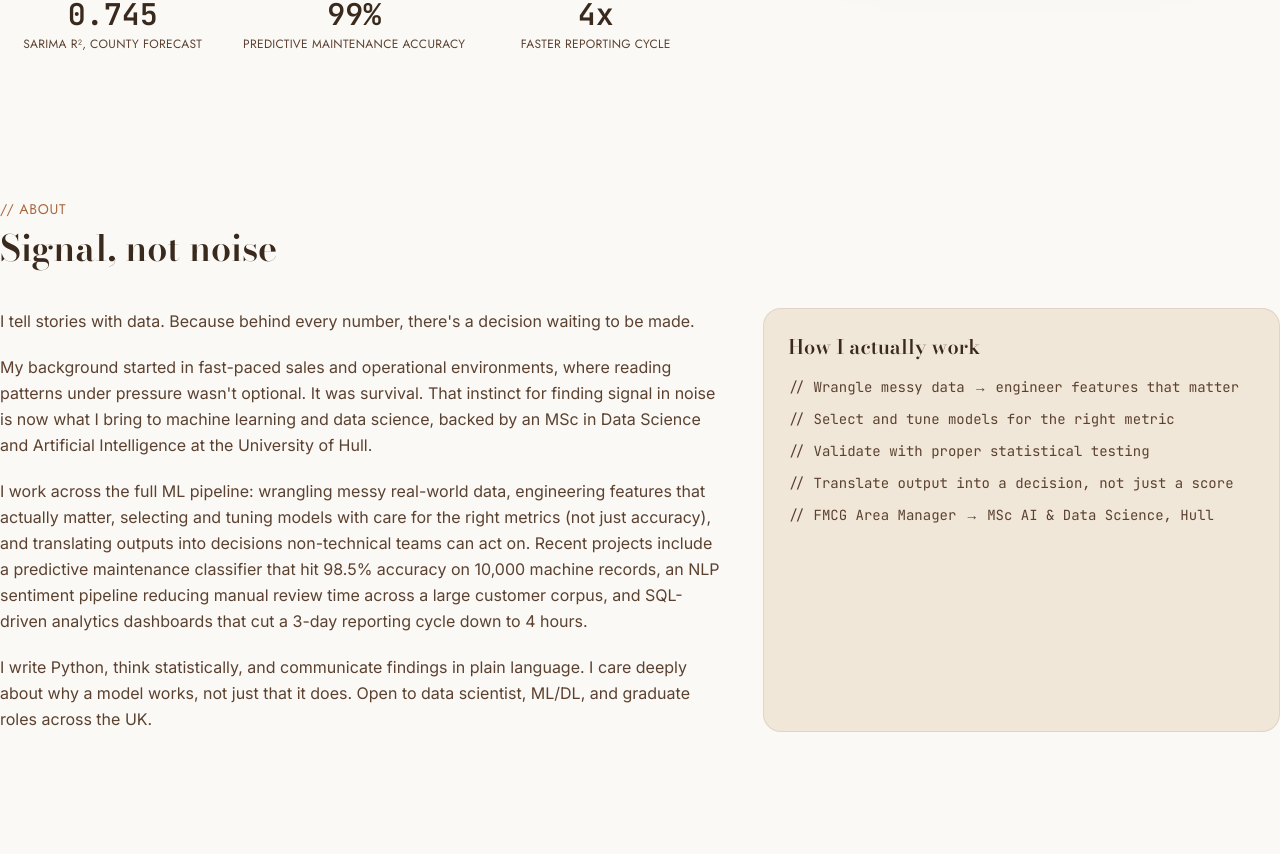
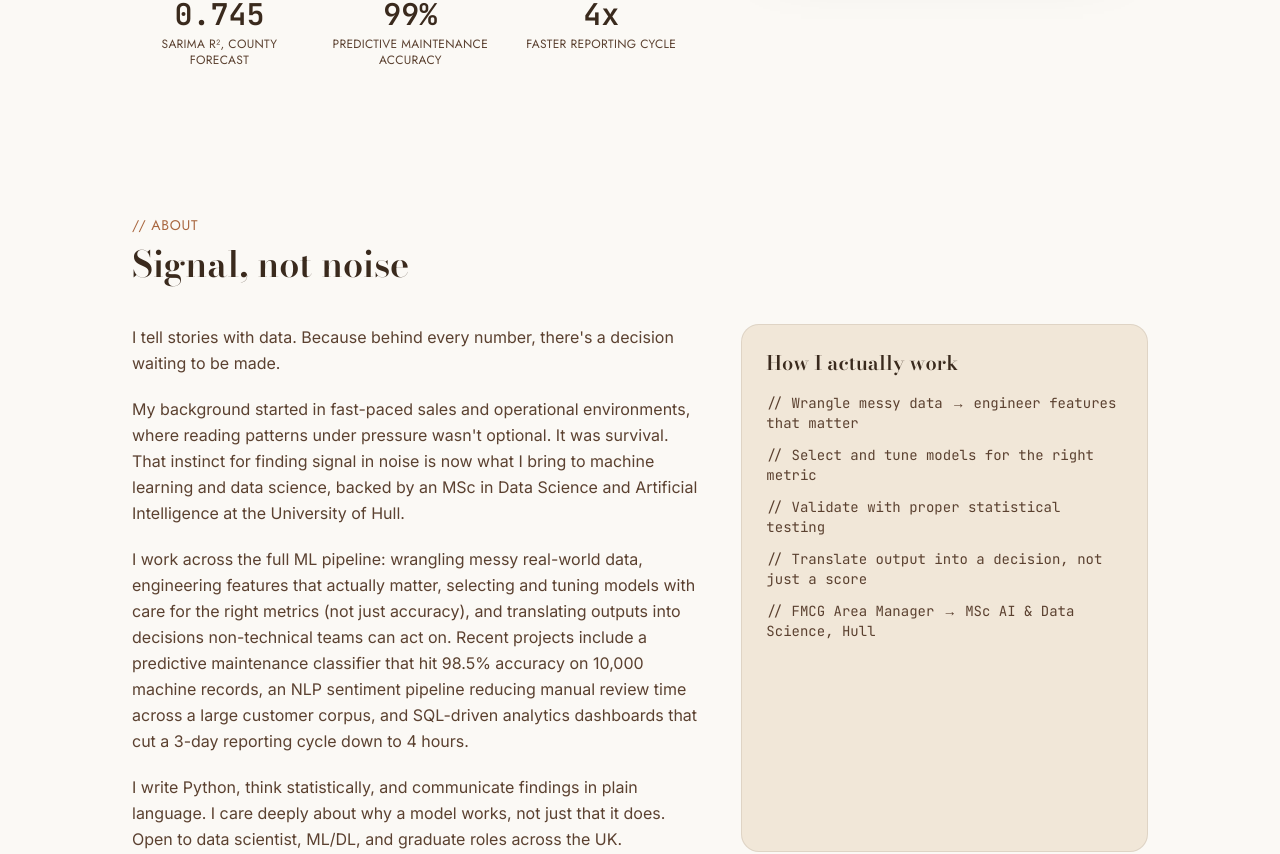
Before and after one commit to Laud1ens/portfolio-next, a Next.js app: page / in a window 1280 px wide. Shown: the part 736-1590 px from the top of the page. Built offline with nearby package versions, Linux system fonts and the light colour scheme.

Commit message:
Compose full page with scroll-reveal animation

```diff
--- a/app/page.tsx
+++ b/app/page.tsx
@@ -6,19 +6,30 @@ import { Projects } from "@/components/sections/projects";
 import { Writing } from "@/components/sections/writing";
 import { Skills } from "@/components/sections/skills";
 import { Contact } from "@/components/sections/contact";
+import { ScrollReveal } from "@/components/scroll-reveal";
 
 export default function Home() {
   return (
     <>
       <SiteHeader />
-      <main>
+      <div className="mx-auto max-w-[1080px] px-8">
         <Hero />
-        <About />
-        <Experience />
-        <Projects />
-        <Writing />
-        <Skills />
-      </main>
+        <ScrollReveal>
+          <About />
+        </ScrollReveal>
+        <ScrollReveal>
+          <Experience />
+        </ScrollReveal>
+        <ScrollReveal>
+          <Projects />
+        </ScrollReveal>
+        <ScrollReveal>
+          <Writing />
+        </ScrollReveal>
+        <ScrollReveal>
+          <Skills />
+        </ScrollReveal>
+      </div>
       <Contact />
     </>
   );
--- /dev/null
+++ b/components/scroll-reveal.tsx
@@ -0,0 +1,35 @@
+"use client";
+
+import { useEffect, useRef, useState } from "react";
+
+export function ScrollReveal({ children }: { children: React.ReactNode }) {
+  const ref = useRef<HTMLDivElement>(null);
+  const [visible, setVisible] = useState(false);
+
+  useEffect(() => {
+    const el = ref.current;
+    if (!el) return;
+    const observer = new IntersectionObserver(
+      ([entry]) => {
+        if (entry.isIntersecting) {
+          setVisible(true);
+          observer.unobserve(el);
+        }
+      },
+      { threshold: 0.15 }
+    );
+    observer.observe(el);
+    return () => observer.disconnect();
+  }, []);
+
+  return (
+    <div
+      ref={ref}
+      className={`transition-all duration-700 ease-out ${
+        visible ? "translate-y-0 opacity-100" : "translate-y-6 opacity-0"
+      }`}
+    >
+      {children}
+    </div>
+  );
+}
```
